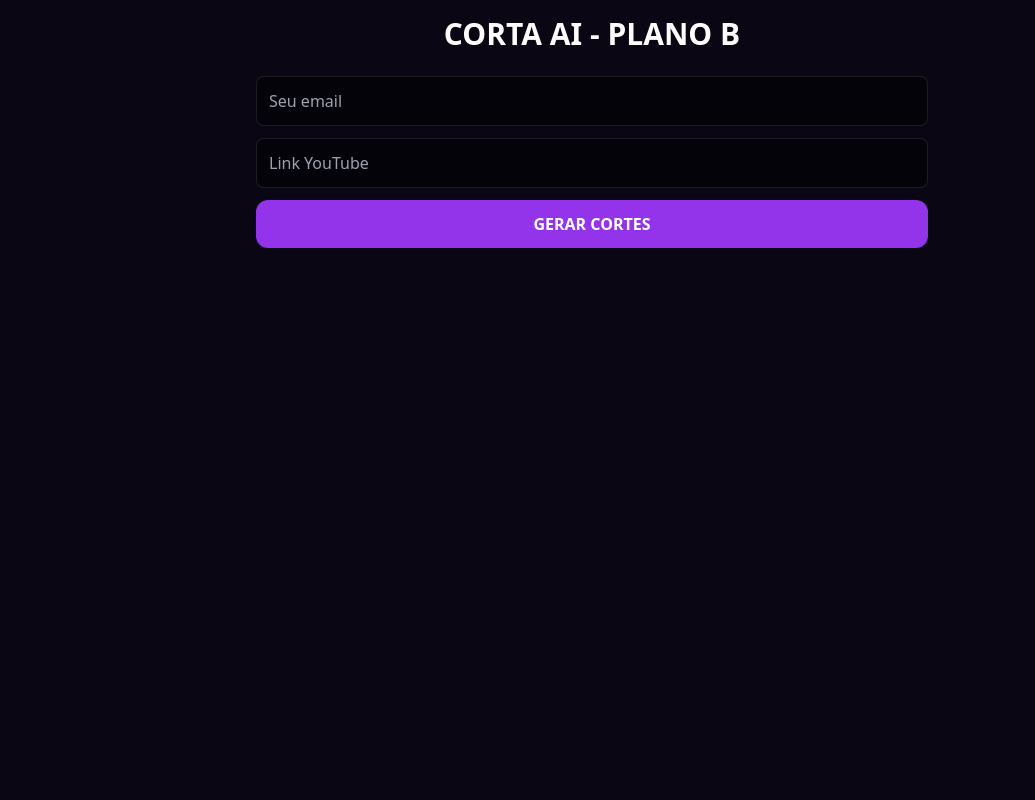
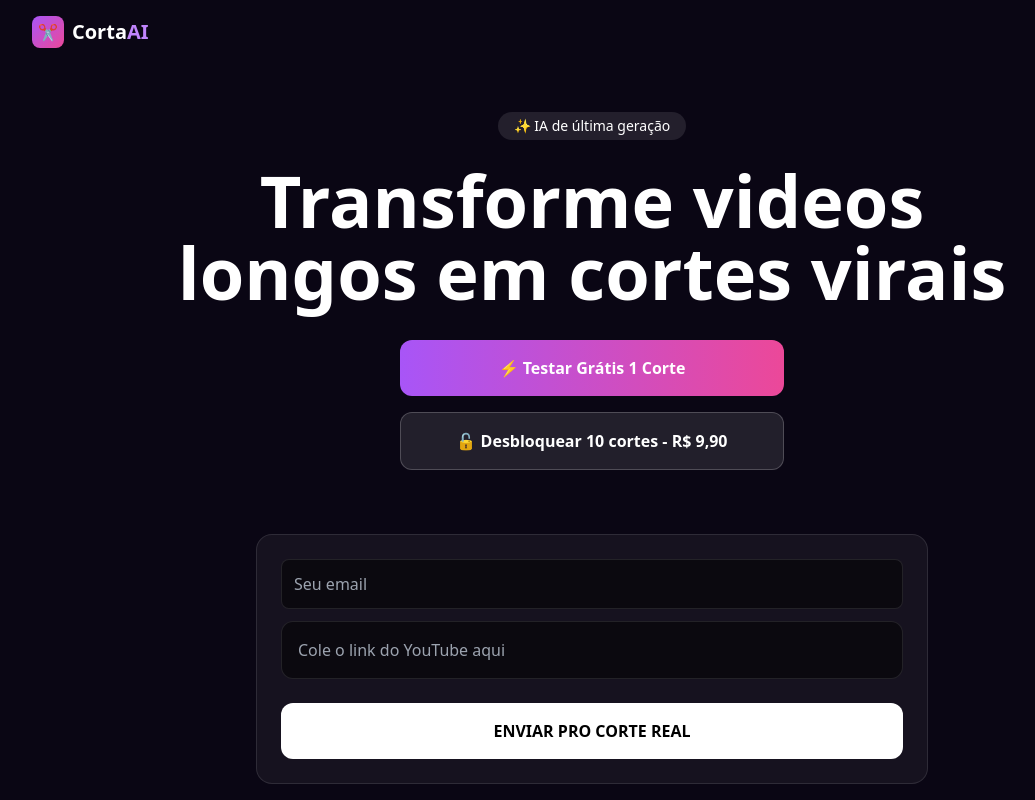
Before and after one commit to samyleandro1-wq/corta-ai-plano-b, a Next.js app: page / in a window 1280 px wide. Shown: the whole page, without its empty margins (48-1083 px from the left). Built offline with nearby package versions, Linux system fonts and the light colour scheme.

Commit message:
Update page.js

```diff
--- a/app/page.js
+++ b/app/page.js
@@ -2,6 +2,8 @@
 import { useState, useEffect } from "react";
 
 const EMAILS_VITALICIOS = ["samyleandro1@gmail.com"]
+const LINK_PAGAMENTO = "https://payment-link-v3.stone.com.br/pl_JZqWpY3oz7PaYgmf86hxb9w6LeyBKRGA"
+const LINK_MAKE = "https://hook.us2.make.com/1fz4oz342xcd3yjc"
 
 export default function Page() {
   const [url, setUrl] = useState("");
@@ -11,34 +13,33 @@ export default function Page() {
   const [email, setEmail] = useState("");
   const [isPago, setIsPago] = useState(false);
   const [corteAtual, setCorteAtual] = useState(null);
-  const [baixandoId, setBaixandoId] = useState(null);
+  const [baixandoId, setBaixandoId] = useState(null); // <<< IMPLANTE 1 - só isso
 
   useEffect(() => {
     if(!email) return;
-    fetch(`/api/pagos?email=${email}`).then(r=>r.json()).then(d=>{ if(d.liberado) setIsPago(true); }).catch(()=>{});
+    fetch(`/api/pagos?email=${email}`).then(r=>r.json()).then(d=>{ if(d.liberado) setIsPago(true); });
   }, [email]);
 
   function pegarID(link){
     let v=link;
     if(v.includes("v=")) v=v.split("v=")[1].split("&")[0];
     if(v.includes("youtu.be/")) v=v.split("youtu.be/")[1].split("?")[0];
-    if(v.includes("/shorts/")) v=v.split("/shorts/")[1].split("?")[0];
     return v.trim();
   }
 
   async function cortarReal(){
-    if(!url) return alert("Cola o link");
-    if(!email) return alert("Cola o email");
+    if(!url) return alert("Cola o link do YouTube");
+    if(!email) return alert("Cola seu email pra receber o corte");
     setLoading(true);
     const videoId=pegarID(url);
     setId(videoId);
     const isVitalicio=EMAILS_VITALICIOS.map(e=>e.toLowerCase()).includes(email.toLowerCase().trim());
-    const total=(isVitalicio || isPago)? 10 : 1;
-    const novos=Array.from({length: total}).map((_, i)=>{
+    const totalCortes=(isVitalicio || isPago)? 10 : 1;
+    const novosCortes=Array.from({length: totalCortes}).map((_, i)=>{
       const inicio=60+(i*150)+Math.floor(Math.random()*100);
-      return { id:i, inicio, fim:inicio+60, titulo:`Corte ${i+1} - 1 minuto` }
+      return { id:i, inicio, fim:inicio+60, titulo:`Corte ${i+1} - 1 minuto`, link:`https://www.youtube.com/embed/${videoId}?start=${inicio}&end=${inicio+60}` }
     });
-    setCuts(novos);
+    setCuts(novosCortes);
     setLoading(false);
   }
 
@@ -46,11 +47,14 @@ export default function Page() {
     setCorteAtual(corte);
     setTimeout(()=>{
       const player=document.getElementById('player-do-corte');
-      if(player) player.src=`https://www.youtube.com/embed/${id}?start=${corte.inicio}&end=${corte.fim}&autoplay=1`;
+      if(player){
+        player.src=`https://www.youtube.com/embed/${id}?start=${corte.inicio}&end=${corte.fim}&autoplay=1`;
+        player.scrollIntoView({behavior:'smooth'});
+      }
     },100)
   }
 
-  // CÓDIGO NOVO JÁ NO LUGAR CERTO - SUBSTITUI O DAS 2:28
+  // <<< IMPLANTE 2 - SÓ ESSA FUNÇÃO NOVA, NADA MAIS
   async function baixarVideo(videoId) {
     try {
       setBaixandoId(videoId);
@@ -63,24 +67,49 @@ export default function Page() {
   }
 
   return (
-    <div className="min-h-screen bg-[#0a0614] text-white p-4">
-      <div className="max-w-2xl mx-auto">
-        <h1 className="text-3xl font-bold text-center mb-6">CORTA AI - PLANO B</h1>
-        <input value={email} onChange={e=>setEmail(e.target.value)} placeholder="Seu email" className="w-full p-3 rounded-lg bg-black/50 border border-white/10 mb-3 text-white"/>
-        <input value={url} onChange={e=>setUrl(e.target.value)} placeholder="Link YouTube" className="w-full p-3 rounded-lg bg-black/50 border border-white/10 mb-3 text-white"/>
-        <button onClick={cortarReal} className="w-full bg-purple-600 py-3 rounded-xl font-bold">{loading?"CORTANDO...":"GERAR CORTES"}</button>
+    <div className="min-h-screen bg-[#0a0614] text-white">
+      <header className="flex justify-between items-center p-4 max-w-6xl mx-auto">
+        <div className="flex items-center gap-2">
+          <div className="w-8 h-8 bg-gradient-to-br from-purple-500 to-pink-500 rounded-lg flex items-center justify-center">✂️</div>
+          <span className="font-bold text-xl">Corta<span className="text-purple-400">AI</span></span>
+        </div>
+      </header>
 
-        {cuts.map(corte=>(
-          <div key={corte.id} className="mt-3 bg-white/5 p-4 rounded-xl flex justify-between items-center">
-            <span>{corte.titulo}</span>
-            <div className="flex gap-2">
-              <button onClick={()=>abrirCorte(corte)} className="bg-white/20 px-3 py-1 rounded">Ver</button>
-              <button onClick={()=>baixarVideo(id)} className="bg-[#00ffaa] text-black px-3 py-1 rounded font-bold">{baixandoId === id ? "Baixando..." : "Baixar"}</button>
+      <main className="max-w-6xl mx-auto px-4 text-center mt-12">
+        <div className="inline-block bg-white/10 px-4 py-1 rounded-full text-sm mb-6">✨ IA de última geração</div>
+        <h1 className="text-5xl md:text-7xl font-black leading-tight">Transforme videos<br/>longos em cortes virais</h1>
+
+        <div className="flex flex-col gap-4 max-w-sm mx-auto mt-8">
+          <button onClick={cortarReal} className="bg-gradient-to-r from-purple-500 to-pink-500 py-4 rounded-xl font-bold">⚡ Testar Grátis 1 Corte</button>
+          <a href={LINK_PAGAMENTO} target="_blank" className="bg-white/10 border border-white/20 py-4 rounded-xl font-bold">🔓 Desbloquear 10 cortes - R$ 9,90</a>
+        </div>
+
+        <div id="corte" className="mt-16 bg-white/5 p-6 rounded-2xl max-w-2xl mx-auto border border-white/10">
+          <input value={email} onChange={e=>setEmail(e.target.value)} placeholder="Seu email" className="w-full p-3 rounded-lg bg-black/50 border border-white/10 text-white mb-3" type="email"/>
+          <input value={url} onChange={e=>setUrl(e.target.value)} placeholder="Cole o link do YouTube aqui" className="w-full p-4 rounded-xl bg-black/50 border border-white/10 mb-3"/>
+          <button onClick={cortarReal} disabled={loading} className="w-full mt-3 bg-white text-black py-4 rounded-xl font-black">{loading? "CORTANDO..." : "ENVIAR PRO CORTE REAL"}</button>
+
+          {cuts.length>0 && (
+            <div className="mt-6 grid gap-3 text-left">
+              {cuts.map(corte=>(
+                <div key={corte.id} className="bg-black/30 p-4 rounded-xl flex justify-between items-center border border-white/5">
+                  <span className="font-bold">{corte.titulo}</span>
+                  <div className="flex gap-2">
+                    <button onClick={()=>abrirCorte(corte)} className="bg-white/10 px-4 py-2 rounded-lg">Ver</button>
+                    <button onClick={()=>baixarVideo(id)} className="bg-[#00ffaa] text-black px-4 py-2 rounded-lg font-bold">{baixandoId===id?"Baixando...":"Baixar"}</button>
+                  </div>
+                </div>
+              ))}
             </div>
-          </div>
-        ))}
-        {corteAtual && <iframe id="player-do-corte" className="w-full aspect-video mt-5 rounded-xl" allowFullScreen></iframe>}
-      </div>
+          )}
+
+          {corteAtual && (
+            <div className="mt-8">
+              <iframe id="player-do-corte" className="w-full aspect-video rounded-xl" allowFullScreen></iframe>
+            </div>
+          )}
+        </div>
+      </main>
     </div>
   );
 }
```
